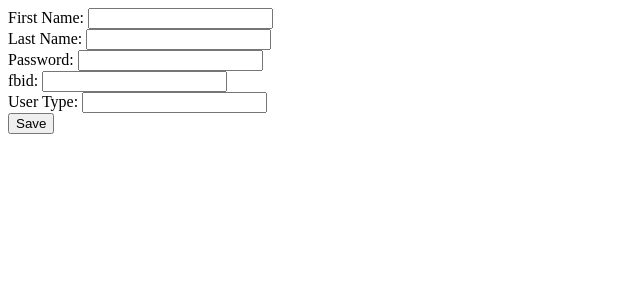
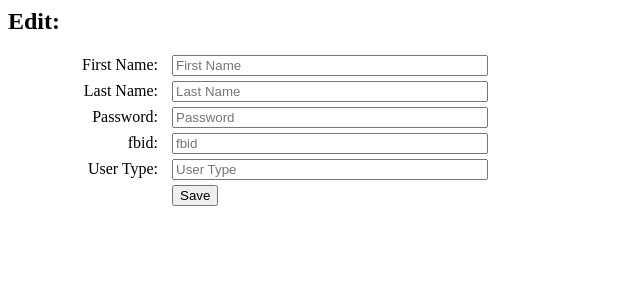
Before and after one commit to jewpaltz/2014SpringWeb, a PHP site: page /edit.php in a window 1280 px wide. Shown: the top 300 px of the page, without its empty margins (0-640 px from the left). Run offline with PHP 8.4, Linux system fonts and the light colour scheme; data that the repository does not hold is empty.

Commit message:
Aesthetics

```diff
--- a/Final/Views/Users/edit.php
+++ b/Final/Views/Users/edit.php
@@ -1,21 +1,42 @@
+<style type="text/css">
+	.my-horizontal label {
+		display: inline-block;
+		width: 150px;
+		text-align: right;
+		margin-right: 10px;
+	}
+	.my-horizontal .form-control{
+		display: inline-block;
+	}
+	@media screen and (min-width: 768px) {
+		.my-horizontal .form-control{
+			width: 25%;
+			margin-bottom: 5px;
+		}
+	}
+</style>
 
 
-<form action="?action=save" method="post">
+
+<h2>Edit: <?=$model['FirstName']?> <?=$model['LastName']?></h2>
+
+<form action="?action=save" method="post" class="my-horizontal">
 	<input type="hidden" name="id" value="<?=$model['id']?>" />
 	<label for="FirstName">First Name:</label>
-	<input type="text" name="FirstName" id="FirstName" value="<?=$model['FirstName']?>" />
+	<input class="form-control" type="text" name="FirstName" id="FirstName" value="<?=$model['FirstName']?>" placeholder="First Name" />
 	<br />
 	<label for="LastName">Last Name:</label>
-	<input type="text" name="LastName" id="LastName" value="<?=$model['LastName']?>" />
+	<input class="form-control" type="text" name="LastName" id="LastName" value="<?=$model['LastName']?>" placeholder="Last Name" />
 	<br />
 	<label for="Password">Password:</label>
-	<input type="password" name="Password" id="Password" value="<?=$model['Password']?>" />
+	<input class="form-control" type="password" name="Password" id="Password" value="<?=$model['Password']?>" placeholder="Password" />
 	<br />
 	<label for="fbid">fbid:</label>
-	<input type="text" name="fbid" id="fbid" value="<?=$model['fbid']?>" />
+	<input class="form-control" type="text" name="fbid" id="fbid" value="<?=$model['fbid']?>" placeholder="fbid" />
 	<br />
 	<label for="UserType">User Type:</label>
-	<input type="text" name="UserType" id="UserType" value="<?=$model['UserType']?>" />
+	<input class="form-control" type="text" name="UserType" id="UserType" value="<?=$model['UserType']?>" placeholder="User Type" />
 	<br />
-	<input type="submit" value="Save" />
+	<label></label>
+	<input class="btn" type="submit" value="Save" />
 </form>
--- a/Final/Views/Users/index.php
+++ b/Final/Views/Users/index.php
@@ -14,6 +14,7 @@
 				<th>Password</th>
 				<th>fbid</th>
 				<th>UserType</th>
+				<th>actions</th>
 			</tr>
 		</thead>
 		<tbody>
```
